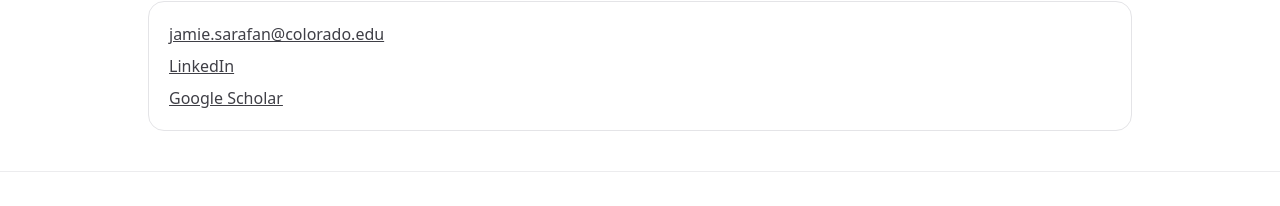
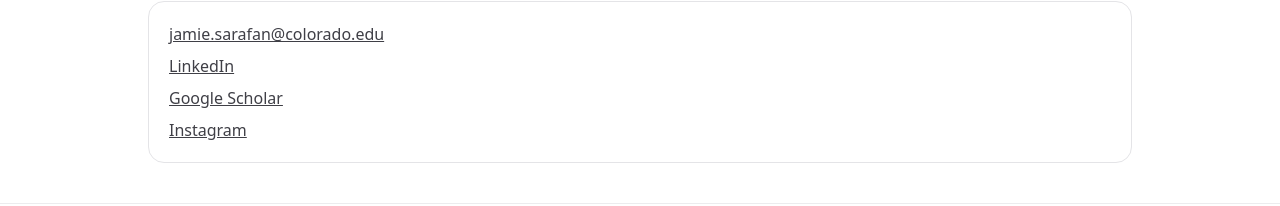
Before and after one commit to jamiesarafan/jamie-site, a Next.js app: page /contact in a window 1280 px wide. Shown: the part 448-654 px from the top of the page. Built offline with nearby package versions, Linux system fonts and the light colour scheme.

Commit message:
Update page.tsx

```diff
--- a/src/app/contact/page.tsx
+++ b/src/app/contact/page.tsx
@@ -30,6 +30,11 @@ export default function ContactPage() {
               Google Scholar
             </a>
           </li>
+          <li>
+            <a className="underline hover:no-underline" href="https://www.instagram.com/jamie.sarafan.mt" target="_blank" rel="noreferrer">
+              Instagram
+            </a>
+          </li>
         </ul>
       </div>
     </div>
```
